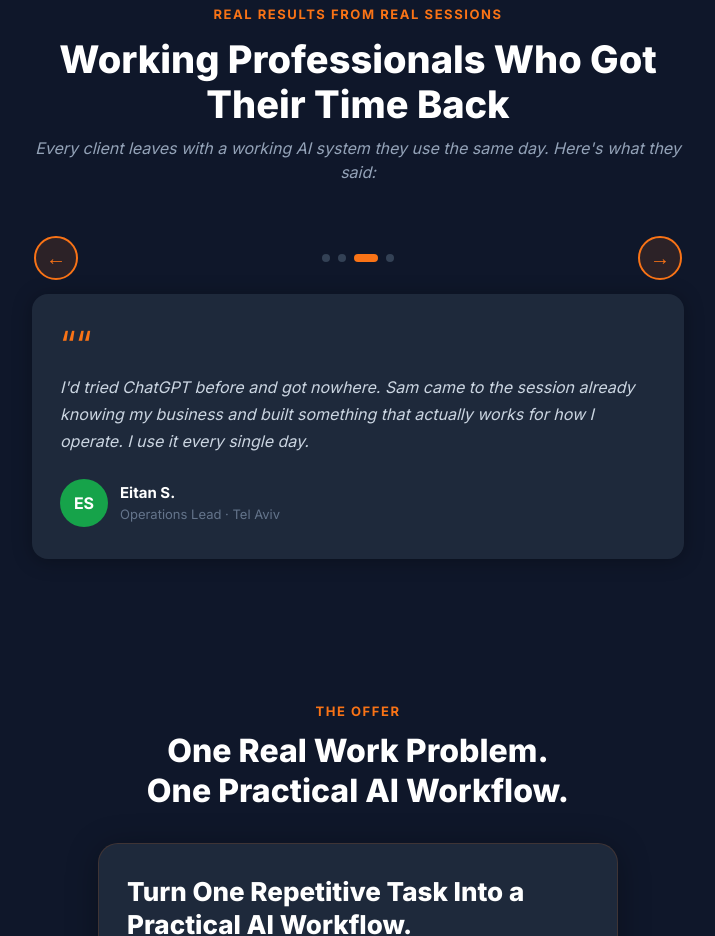
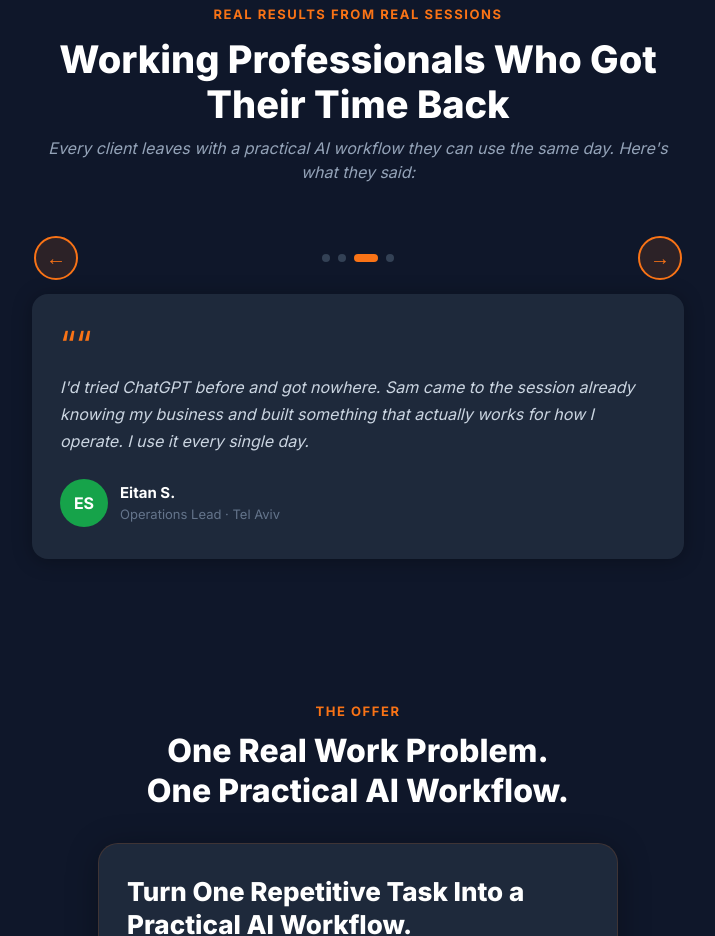
Before and after one commit to samkershner1234-aisk/ai-with-sam, a React (Vite) app: page / in a window 1280 px wide. Shown: the part 3460-4396 px from the top of the page, without its empty margins (282-997 px from the left). Built offline with nearby package versions, Linux system fonts and the light colour scheme.

Commit message:
Update testimonials subcopy to practical AI workflow wording

```diff
--- a/src/components/landing/Testimonials.jsx
+++ b/src/components/landing/Testimonials.jsx
@@ -100,7 +100,7 @@ export default function Testimonials() {
           Working Professionals Who Got Their Time Back
         </h2>
         <p style={{ color: "#94A3B8", textAlign: "center", fontSize: 16, marginBottom: 52, fontStyle: "italic" }}>
-          Every client leaves with a working AI system they use the same day. Here's what they said:
+          Every client leaves with a practical AI workflow they can use the same day. Here's what they said:
         </p>
 
         {/* Carousel — all screen sizes */}
```
